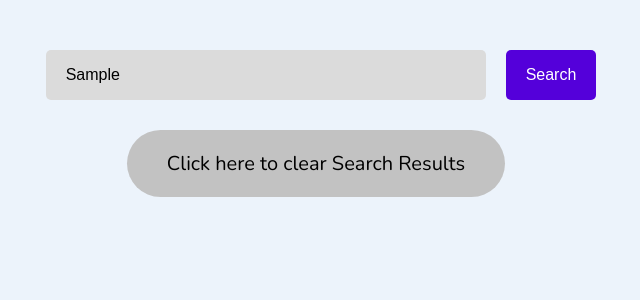
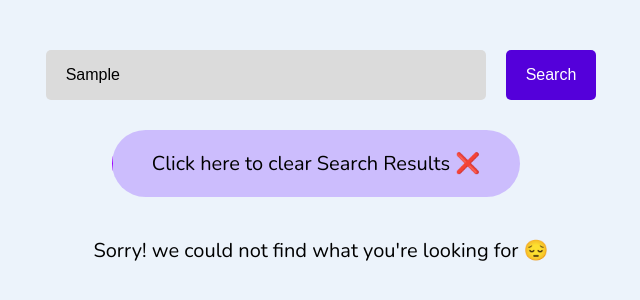
Before and after one commit to RioterTrov97/swapi-app, a React (Create React App) app: page / in a window 1280 px wide. Both pictures are taken after typing "Sample" into the empty fields and a click on the button "Search". Shown: the top 300 px of the page, without its empty margins (319-959 px from the left). Built offline with nearby package versions, Linux system fonts and the light colour scheme; no server answers.

Commit message:
Minor updates to search results

```diff
--- a/src/screens/HomeScreen.js
+++ b/src/screens/HomeScreen.js
@@ -122,26 +122,23 @@ const HomeScreen = () => {
 							<div className="HomeScreen__movieList__resultClear">
 								{searchResult ? (
 									<p onClick={() => clearSearch()}>
-										Click here to clear Search Results{' '}
+										Click here to clear Search Results ❌
 										<span></span>
 									</p>
 								) : null}
 							</div>
 
 							<div className="HomeScreen__movieList__results">
-								{searchResult
-									? searchResult?.map((movie, index) => {
+								{!searchResult ? (
+									movies?.map((movie, index) => {
 										const id = movie.url.split('/');
-											const favourite =
-												favMovies.includes(
+										const favourite = favMovies.includes(
 											id[id.length - 2]
 										);
 										return (
 											<MovieCard
 												key={index}
-													releaseDate={
-														movie.release_date
-													}
+												releaseDate={movie.release_date}
 												director={movie.director}
 												description={
 													movie.opening_crawl
@@ -149,25 +146,21 @@ const HomeScreen = () => {
 												episodeId={movie.episode_id}
 												title={movie.title}
 												movieId={id[id.length - 2]}
-													favHandler={
-														favMovieListHandler
-													}
+												favHandler={favMovieListHandler}
 												favourite={favourite}
 											/>
 										);
 									})
-									: movies?.map((movie, index) => {
+								) : searchResult.length !== 0 ? (
+									searchResult?.map((movie, index) => {
 										const id = movie.url.split('/');
-											const favourite =
-												favMovies.includes(
+										const favourite = favMovies.includes(
 											id[id.length - 2]
 										);
 										return (
 											<MovieCard
 												key={index}
-													releaseDate={
-														movie.release_date
-													}
+												releaseDate={movie.release_date}
 												director={movie.director}
 												description={
 													movie.opening_crawl
@@ -175,13 +168,17 @@ const HomeScreen = () => {
 												episodeId={movie.episode_id}
 												title={movie.title}
 												movieId={id[id.length - 2]}
-													favHandler={
-														favMovieListHandler
-													}
+												favHandler={favMovieListHandler}
 												favourite={favourite}
 											/>
 										);
-									  })}
+									})
+								) : (
+									<p style={{ fontSize: 20 }}>
+										Sorry! we could not find what you're
+										looking for 😔
+									</p>
+								)}
 							</div>
 						</div>
 					</>
--- a/src/styles/HomeScreen.scss
+++ b/src/styles/HomeScreen.scss
@@ -6,7 +6,7 @@ $button-bg-color: rgb(84, 0, 218);
 $button-hover-color: rgb(0, 47, 255);
 
 //search list clear button colors
-$clearButton-bg-color: rgb(194, 194, 194);
+$clearButton-bg-color: rgb(204, 189, 253);
 $clearButton-hover-color: rgb(153, 0, 255);
 
 .HomeScreen {
```
Also changed, not shown: firebase.json (added), 1 other file (tests, documents, lock files or other folders). Lines whose indentation alone changed are shown as unchanged.
